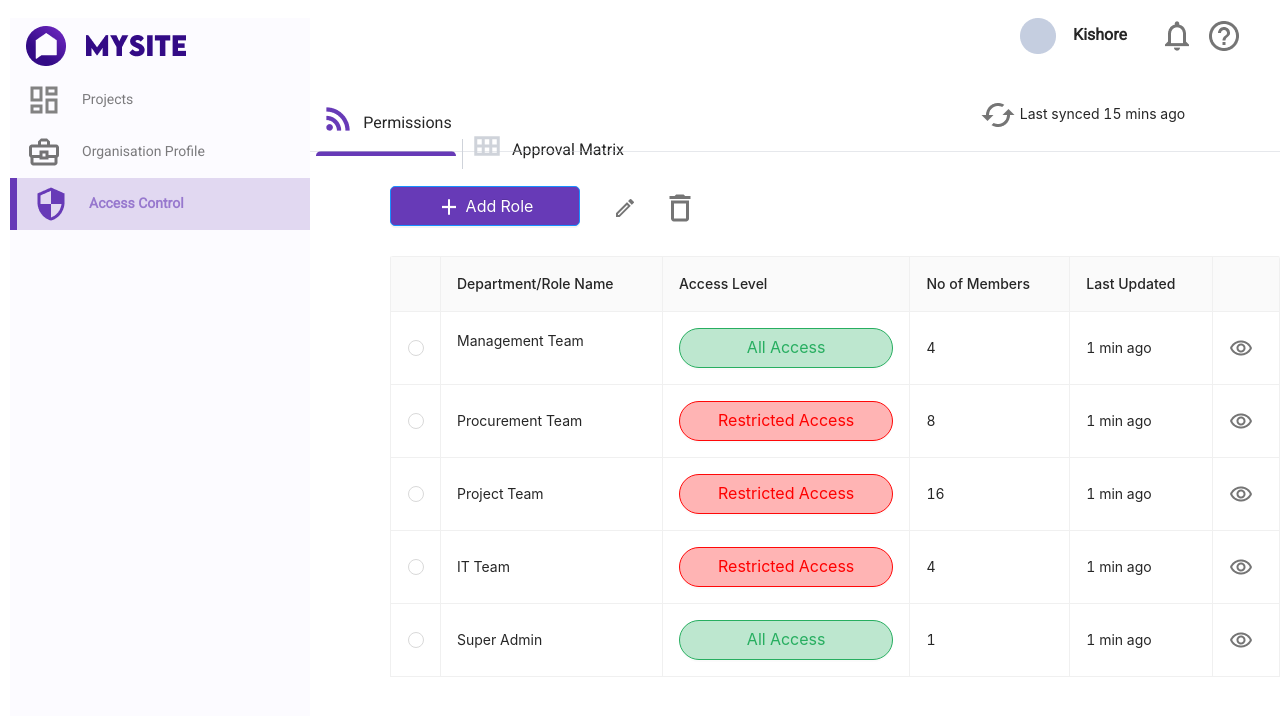
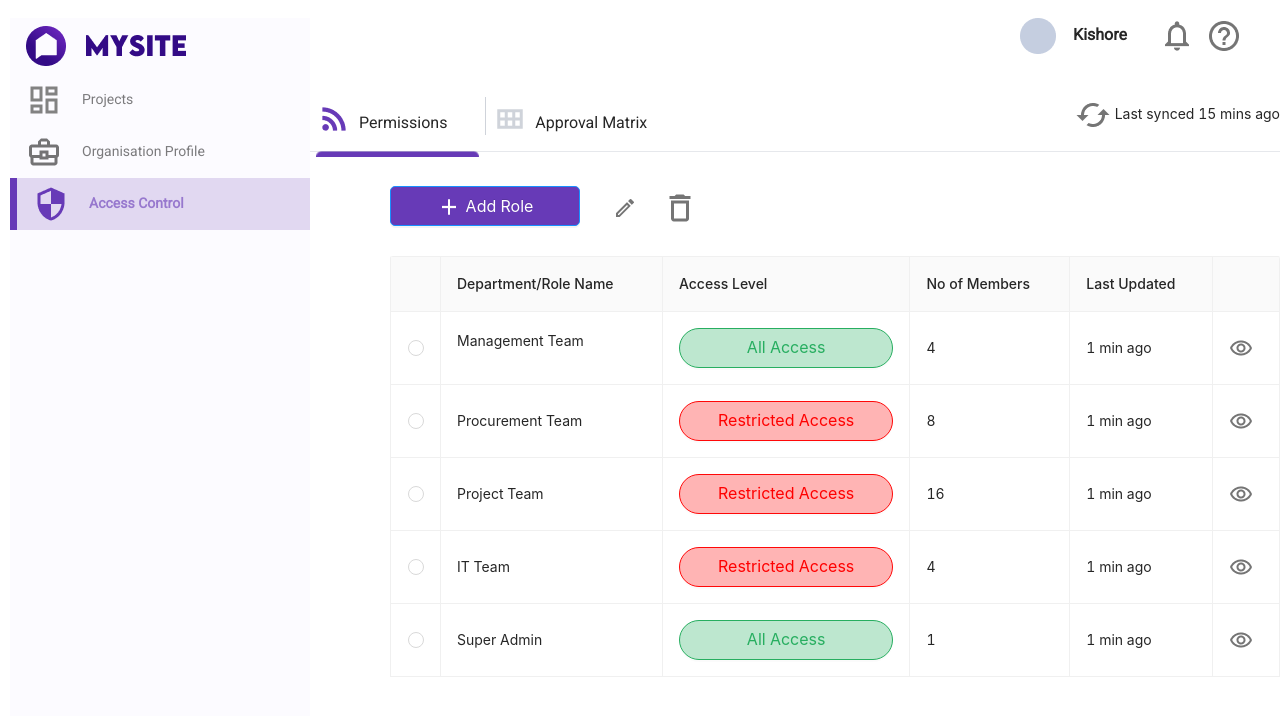
Before and after one commit to Vedang-Danej/abm-assignment, a React (Create React App) app: page / in a window 1280 px wide. Shown: the top 716 px of the page. Built offline with nearby package versions, Linux system fonts and the light colour scheme.

Commit message:
fixed minor bugs

```diff
--- a/src/App.css
+++ b/src/App.css
@@ -69,12 +69,13 @@
 .tab-container {
   display: flex;
   align-items: center;
+  justify-content: space-between;
   margin-top: 50px;
   height: 35px;
 }
-.sync-data {
-  margin-left: 350px;
-}
+/* .sync-data {
+  margin-left: 80%;
+} */
 
 .vertical-line {
   border-left: 1.5px solid #ccc;
@@ -107,6 +108,7 @@
   width: 100%;
 }
 .tab-button-container {
+  display: flex;
   height: 50px;
 }
 .tab-button-container img {
@@ -203,3 +205,7 @@
 .long-line {
   margin-right: 50px;
 }
+.icon-option h2 {
+  width: 120px;
+  text-align: left;
+}
```
